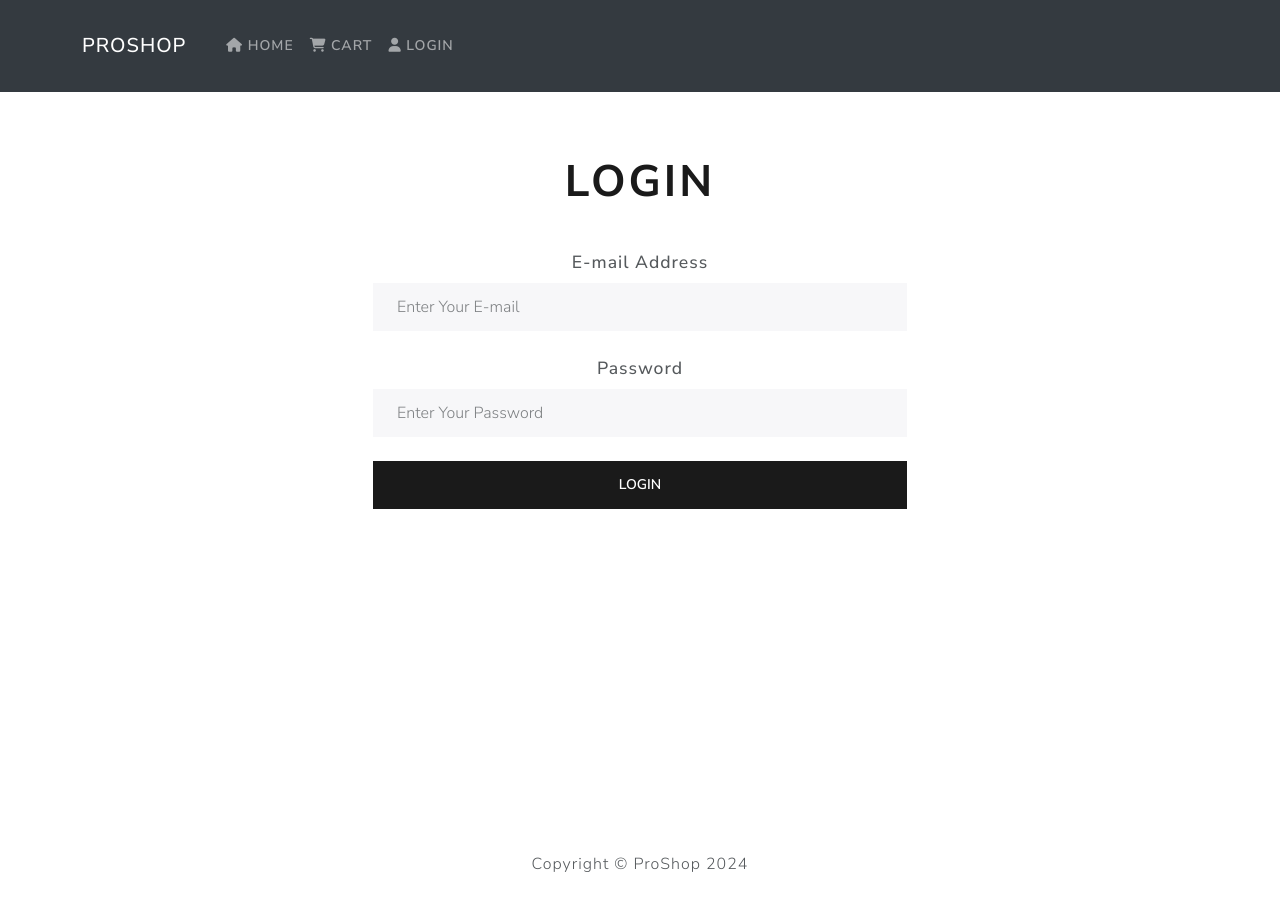
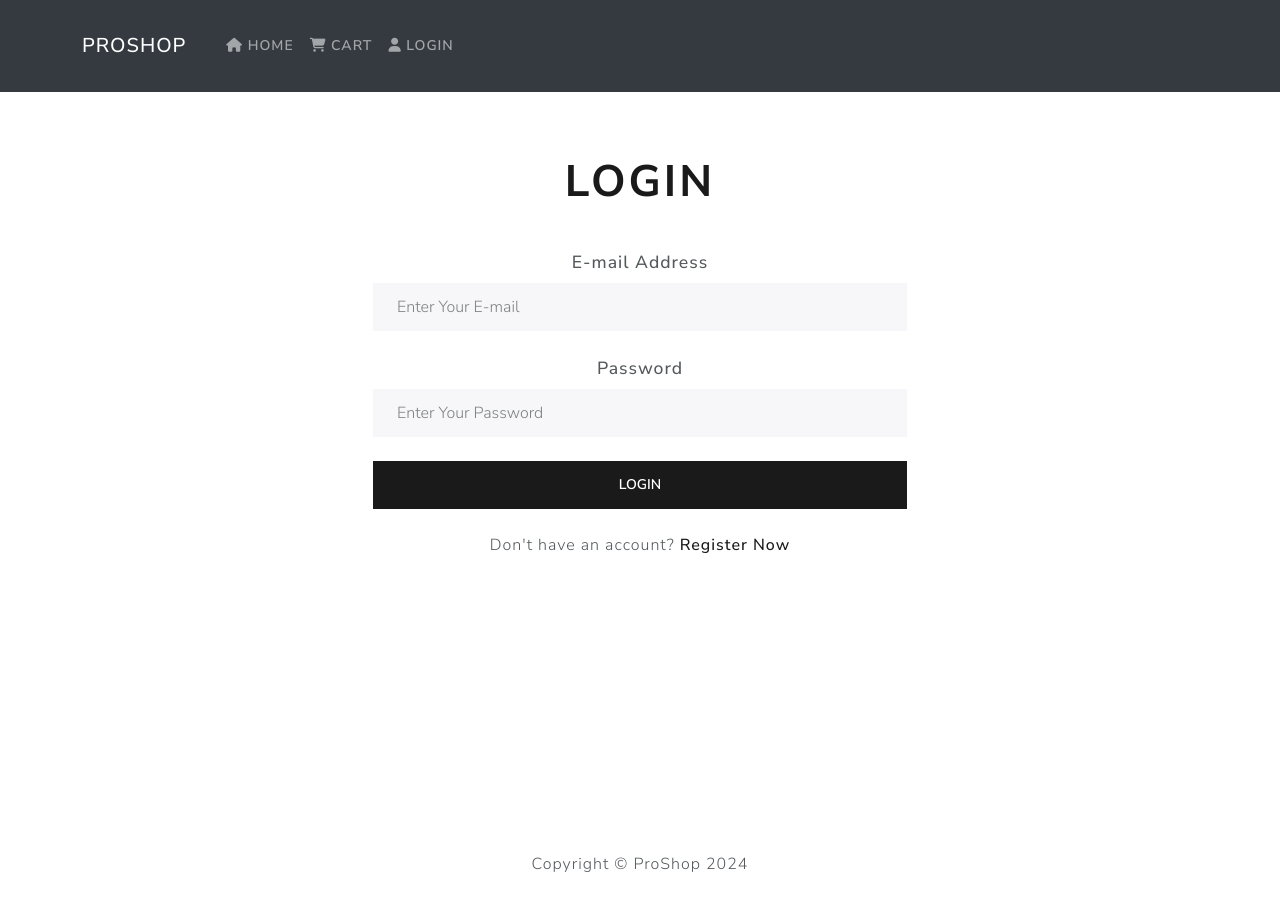
Before and after one commit to shahjalalhazari/Full-Stack-E-Commerce-site-with-Django-and-React, a React (Vite) app in the folder front-end/: page /user/login in a window 1280 px wide. Built offline with nearby package versions, Linux system fonts and the light colour scheme.

Commit message:
User login functionality added.

```diff
--- a/front-end/src/actions/productDetailsAction.js
+++ b/front-end/src/actions/productDetailsAction.js
@@ -11,7 +11,9 @@ const listProductDetails = (id) => async (dispatch) => {
     dispatch({ type: PRODUCT_DETAILS_REQUEST })
 
     // TODO: update this url
-    const { data } = await axios.get(`http://127.0.0.1:8000/api/products/${id}/`);
+    const { data } = await axios.get(
+      `http://127.0.0.1:8000/api/products/${id}/`
+    );
 
     dispatch({
       type: PRODUCT_DETAILS_SUCCESS,
--- a/front-end/src/pages/LoginPage.jsx
+++ b/front-end/src/pages/LoginPage.jsx
@@ -1,18 +1,50 @@
-import { useState } from "react";
-import { Button, Form } from "react-bootstrap";
+import { useEffect } from "react";
+import { Button, Col, Form, Row } from "react-bootstrap";
 import FormContainer from "../component/formContainer";
+import { Link, useLocation, useNavigate } from "react-router-dom";
+import { useDispatch, useSelector } from "react-redux";
+import { login } from "./../actions/userActions";
+import Messages from "./../component/Messages";
+import LoadingSpinner from "../component/LoadingSpinner";
 
 const LoginPage = () => {
-  const { email, setEmail } = useState("");
-  const { password, setPassword } = useState("");
+  const dispatch = useDispatch();
 
-  const handleUserLogin = () => {};
+  const location = useLocation();
+  const navigate = useNavigate();
+  const redirect = location.search ? location.search.split("=")[1] : "/";
+
+  const { error, loading, userInfo } = useSelector((state) => state.userLogin);
+
+  /** if user is already logged in and user try to see login page.
+   * redirect user to previous page or home page.
+   */
+  useEffect(() => {
+    if (userInfo) {
+      navigate(redirect);
+    }
+  }, [userInfo, redirect, navigate]);
+
+  const handleUserLogin = (event) => {
+    event.preventDefault();
+
+    const form = event.target;
+    const email = form.email.value;
+    const password = form.password.value;
+    dispatch(login(email, password));
+  };
 
   return (
     <FormContainer>
       <h1 className="mb-4" style={{ fontWeight: "bold", fontSize: "2.75rem" }}>
         Login
       </h1>
+
+      {/* Display error messages */}
+      {error && <Messages variant={"danger"}>{error}</Messages>}
+
+      {/* Display loading spinner */}
+      {loading && <LoadingSpinner />}
 
       <Form onSubmit={handleUserLogin}>
         <div className="d-grid gap-4">
@@ -24,8 +56,7 @@ const LoginPage = () => {
             <Form.Control
               type="email"
               placeholder="Enter Your E-mail"
-              value={email}
-              onChange={(e) => setEmail(e.target.value)}
+              required
             ></Form.Control>
           </Form.Group>
 
@@ -37,15 +68,31 @@ const LoginPage = () => {
             <Form.Control
               type="password"
               placeholder="Enter Your Password"
-              value={password}
-              onChange={(e) => setPassword(e.target.value)}
+              required
             ></Form.Control>
           </Form.Group>
-          <Button variant="primary" type="submit">
+
+          {/* Submit Button */}
+          <Button variant="primary" type="submit" disabled={loading}>
             Login
           </Button>
         </div>
       </Form>
+
+      <Row className="py-4">
+        <Col>
+          {"Don't have an account?"}{" "}
+          <Link
+            to={
+              redirect
+                ? `/user/register?redirect=${redirect}`
+                : "/user/register"
+            }
+          >
+            Register Now
+          </Link>
+        </Col>
+      </Row>
     </FormContainer>
   );
 };
--- a/front-end/src/pages/ProductDetails.jsx
+++ b/front-end/src/pages/ProductDetails.jsx
@@ -1,4 +1,3 @@
-/* eslint-disable react/prop-types */
 import { useEffect, useState } from "react";
 import { Link, useNavigate, useParams } from "react-router-dom";
 import {
```
Also changed, not shown: front-end/src/actions/userActions.js (+10 -5 lines), 1 other file (tests, documents, lock files or other folders).
